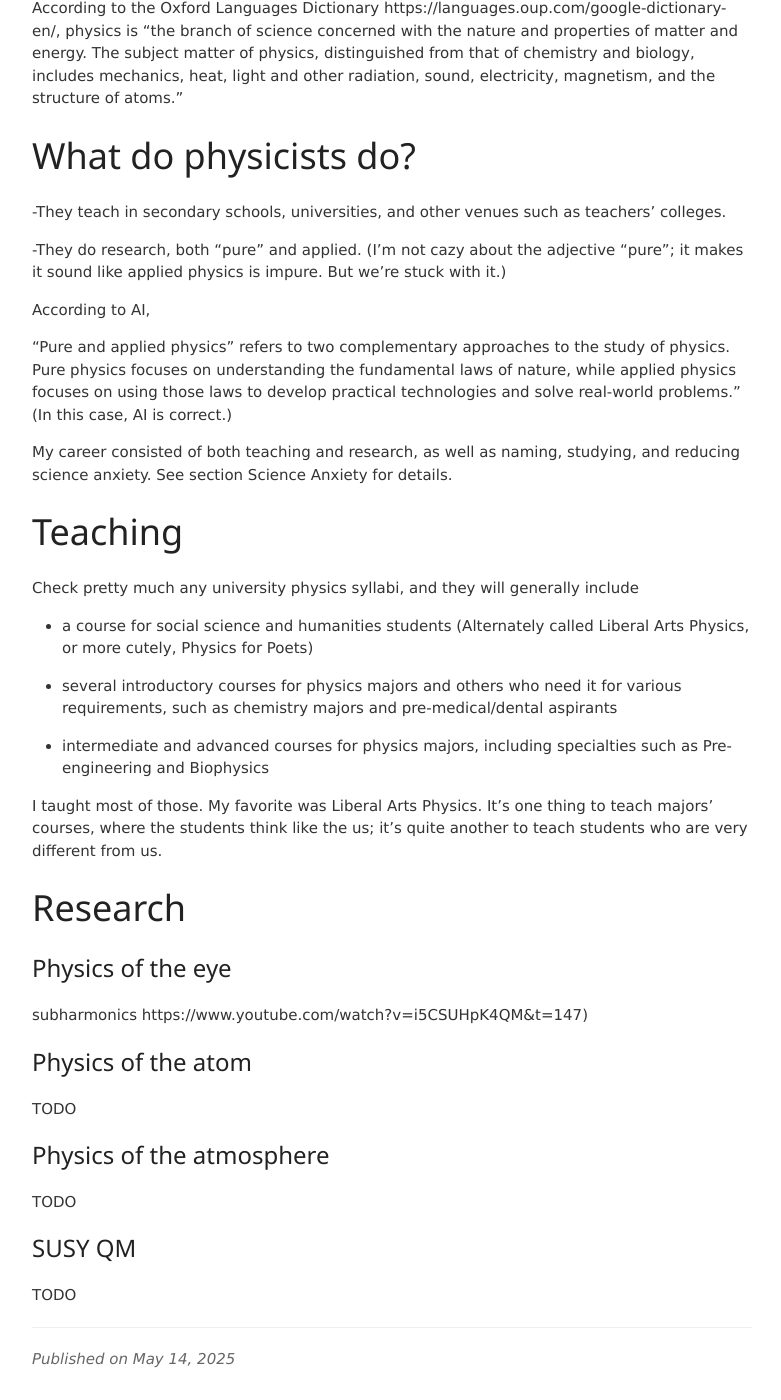
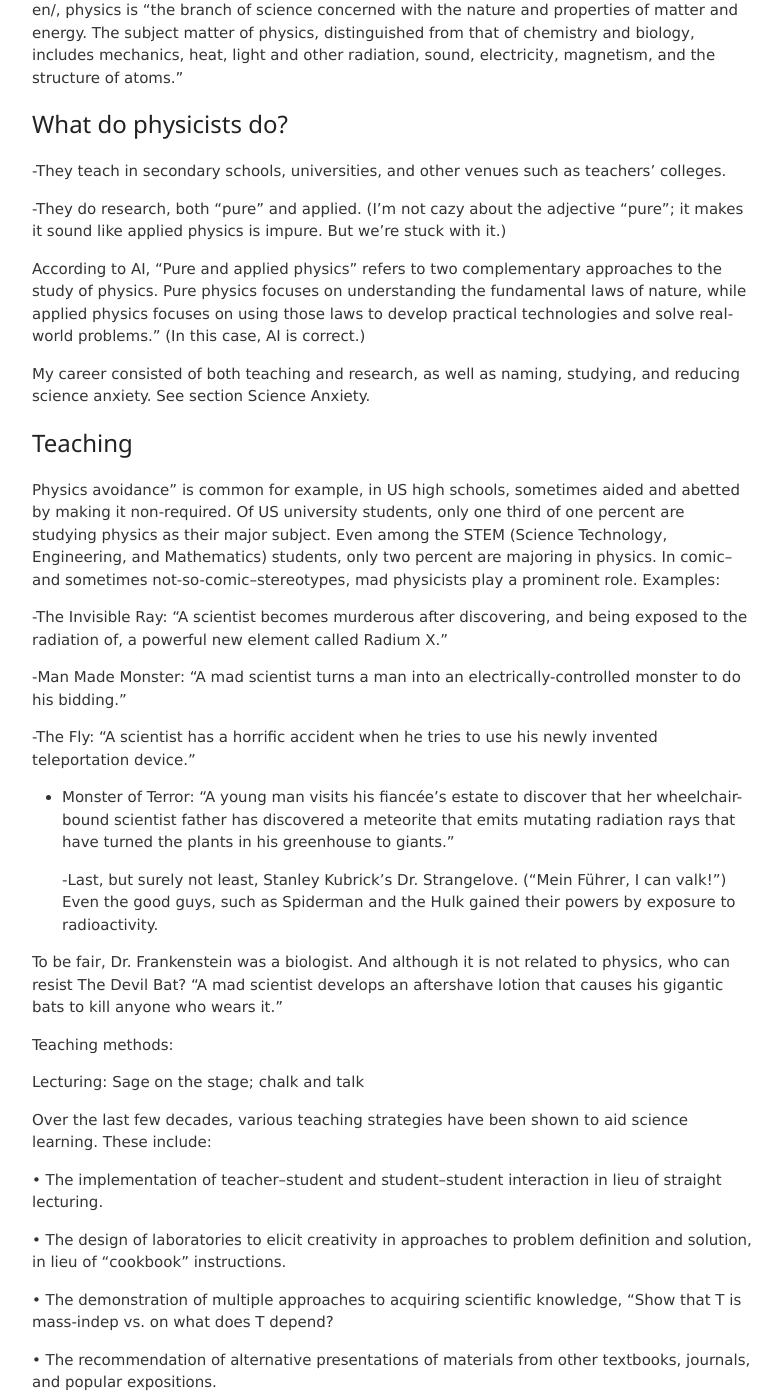
Before and after one commit to jvmallow/jvmallow.github.io, a Jekyll site: the page built from _posts/2025-05-14-Physics.md, in a window 1280 px wide and 1400 px high, scrolled down 469 px. Shown: the whole window, without its empty margins (248-1029 px from the left). Built offline with Jekyll 4.4.1, drawn with Linux system fonts in a browser that asks for light colours; a script that is not in the unit is left out; some of the changed text lies outside the part shown.

Commit message:
Update 2025-05-14-Physics.md

```diff
--- a/_posts/2025-05-14-Physics.md
+++ b/_posts/2025-05-14-Physics.md
@@ -7,26 +7,64 @@ tags: [Physics]
 ---
 
 
-# What is physics?
+### What is physics?
 According to the Oxford Languages Dictionary https://languages.oup.com/google-dictionary-en/, physics is “the branch of science concerned with the nature and properties of matter and energy. The subject matter of physics, distinguished from that of chemistry and biology, includes mechanics, heat, light and other radiation, sound, electricity, magnetism, and the structure of atoms.”
 
-# What do physicists do?
+
+
+
+
+### What do physicists do?
 
 -They teach in secondary schools, universities, and other venues such as teachers' colleges.
 
 -They do research, both "pure" and applied. (I'm not cazy about the adjective "pure"; it makes it sound like applied physics is impure.  But we're stuck with it.)
 
 According to AI,
-
 "Pure and applied physics" refers to two complementary approaches to the study of physics. Pure physics focuses on understanding the fundamental laws of nature, while applied physics focuses on using those laws to develop practical technologies and solve real-world problems."  (In this case, AI is correct.)
 
-My career consisted of both teaching and research, as well as naming, studying, and reducing science anxiety. See section Science Anxiety for details.
 
-# Teaching
+
+My career consisted of both teaching and research, as well as naming, studying, and reducing science anxiety. See section Science Anxiety.
+
+### Teaching
+
+Physics avoidance” is common for example, in US high schools, sometimes aided and abetted by making it non-required. Of US university students, only one third of one percent are studying physics as their major subject. Even among the STEM (Science Technology, Engineering, and Mathematics) students, only two percent are majoring in physics. In comic--and sometimes not-so-comic--stereotypes, mad physicists play a prominent role. Examples:
+
+-The Invisible Ray: “A scientist becomes murderous after discovering, and being exposed to the radiation of, a powerful new element called Radium X.”
+
+  -Man Made Monster: “A mad scientist turns a man into an electrically-controlled monster to do his bidding.”
+
+  -The Fly: “A scientist has a horrific accident when he tries to use his newly invented teleportation device.”
+
+  - Monster of Terror: “A young man visits his fiancée's estate to discover that her wheelchair-bound scientist father has discovered a meteorite that emits mutating radiation rays that have turned the plants in his greenhouse to giants.”
+
+    -Last, but surely not least, Stanley Kubrick’s Dr. Strangelove. (“Mein Führer, I can valk!”) Even the good guys, such as Spiderman and the Hulk gained their powers by exposure to radioactivity.
+
+To be fair, Dr. Frankenstein was a biologist. And although it is not related to physics, who can resist The Devil Bat? “A mad scientist develops an aftershave lotion that causes his gigantic bats to kill anyone who wears it.”
+
+Teaching methods:
+
+Lecturing: Sage on the stage; chalk and talk
+
+Over the last few decades, various teaching strategies have been shown to aid science learning. These include:
+
+
+•	The implementation of teacher–student and student–student interaction in lieu of straight lecturing.
+
+•	The design of laboratories to elicit creativity in approaches to problem definition and solution, in lieu of “cookbook” instructions.
+
+•	The demonstration of multiple approaches to acquiring scientific knowledge,  “Show that T is mass-indep vs. on what does T depend?
+
+•	The recommendation of alternative presentations of materials from other textbooks, journals, and popular expositions.
+
+
+
+## Courses
 
 Check pretty much any university physics syllabi, and they will generally include
 
-- a course for social science and humanities students (Alternately called Liberal Arts Physics, or more cutely, Physics for Poets)
+- a course for social science and humanities students (Alternately called Liberal Arts Physics or more cutely, Physics for Poets)
 
 - several introductory courses for physics majors and others who need it for various requirements, such as chemistry majors and pre-medical/dental aspirants
 
@@ -34,21 +72,38 @@ Check pretty much any university physics syllabi, and they will generally includ
 
 I taught most of those. My favorite was Liberal Arts Physics. It's one thing to teach majors' courses, where the students think like the us; it's quite another to teach students who are very different from us.
 
-# Research
+In Liberal Arts Physics, I used various methods:
 
-###    Physics of the eye
+some lecturing; inverse socratic method--no show of hands; group work; no eqns to memorize
 
-subharmonics
+
+#### Research
+
+#### Applied
+
+### Physics of the eye
+
+Double flash effect
+
+superharmonics-overtones
+
+subharmonics--undertones
 https://www.youtube.com/watch?v=i5CSUHpK4QM&t=147)
 
-###    Physics of the atom
+### Physics of the atmosphere
 
-TODO
+Lidar, fog.. Backscatter; stability; size distrib.
 
-###    Physics of the atmosphere
 
-TODO
+#### "Pure"
 
-###    SUSY QM
 
-TODO
+### Physics of the atom
+
+Bohr atom; scf; muonic atoms
+
+
+### SUSY QM
+
+Bohr-like orbits-> energy levels. Schr ODE hard; quantum leaps.
+stringed instruments tuned like SUSY.
```
